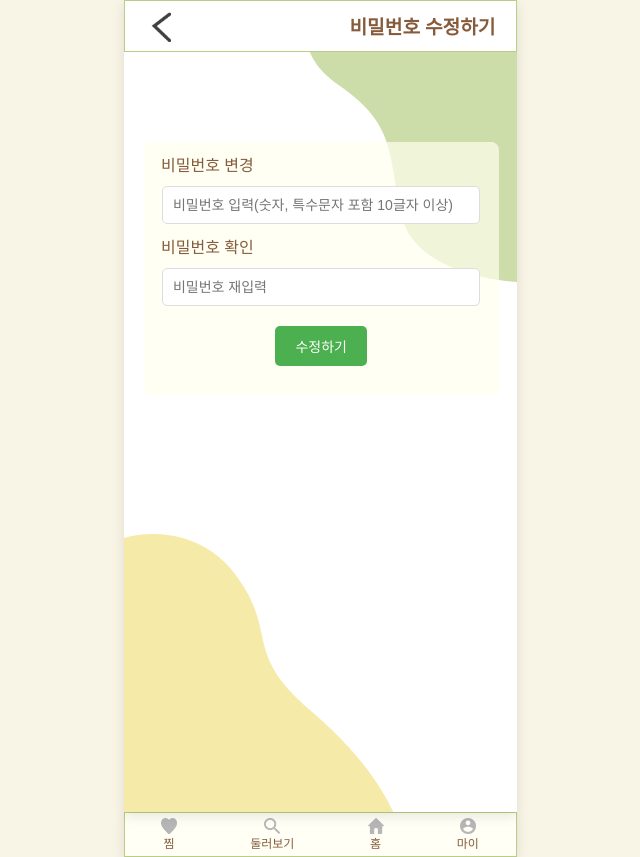
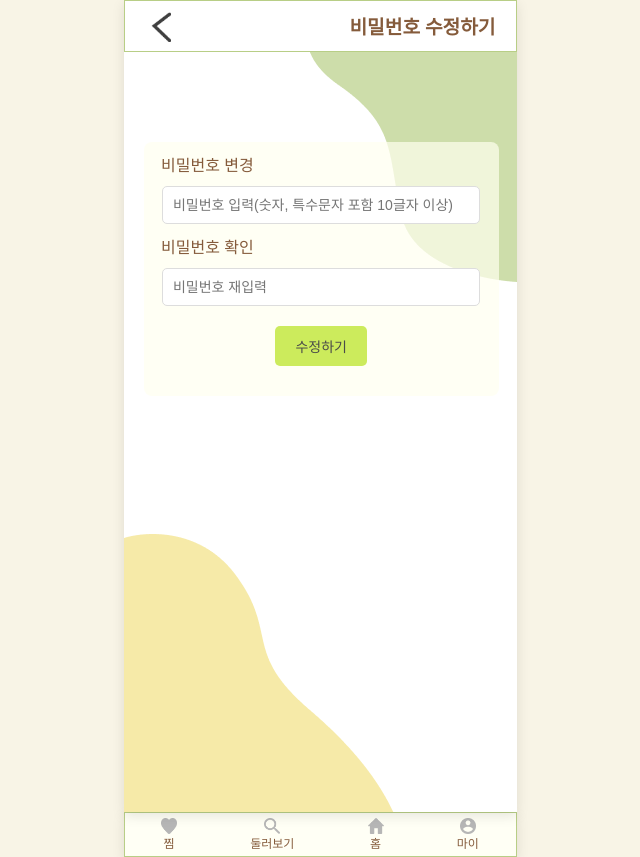
Before and after one commit to chaeliwon/Wepet, a React (Create React App) app in the folder frontend/: page /edit-password in a window 1280 px wide. Shown: the whole page, without its empty margins (320-960 px from the left). Built offline with nearby package versions, Linux system fonts and the light colour scheme; no server answers; a web font is replaced by a local one.

Commit message:
css 수정
css 수정

```diff
--- a/frontend/src/css/EditPassword.css
+++ b/frontend/src/css/EditPassword.css
@@ -1,12 +1,13 @@
 @font-face {
-    font-family: 'Pretendard-Regular';
-    src: url('https://fastly.jsdelivr.net/gh/Project-Noonnu/noonfonts_2107@1.1/Pretendard-Regular.woff') format('woff');
+  font-family: "Pretendard-Regular";
+  src: url("https://fastly.jsdelivr.net/gh/Project-Noonnu/noonfonts_2107@1.1/Pretendard-Regular.woff")
+    format("woff");
   font-weight: 400;
   font-style: normal;
 }
 
 .password-page-background {
-    font-family: 'Pretendard-Regular', sans-serif;
+  font-family: "Pretendard-Regular", sans-serif;
   background-image: url("../assets/background.png"); /* 배경 이미지 경로 */
   background-size: cover; /* 이미지가 화면에 맞게 조정되도록 설정 */
   background-repeat: no-repeat; /* 이미지 반복을 방지 */
@@ -28,7 +29,7 @@
   } */
 
 .password-form {
-    margin-top:70px;
+  margin-top: 70px;
   width: 95%;
   max-width: 400px;
   display: flex;
@@ -39,7 +40,7 @@
 
 .password1-label {
   padding-left: 15px;
-    font-family: 'Pretendard-Regular', sans-serif;
+  font-family: "Pretendard-Regular", sans-serif;
   font-size: 16px;
   color: #855b3b;
   margin-bottom: 10px;
@@ -53,7 +54,6 @@
   position: relative;
   margin-bottom: 10px; /* 입력창 사이 간격 조절 */
 }
-
 
 .password-input-container input {
   width: 95%;
@@ -84,8 +84,8 @@
 .password1-submit-btn {
   margin-top: 10px;
   padding: 10px 20px;
-    background-color: #4CAF50;
-    color: white;
+  background-color: #cceb5c;
+  color: #4a4a4a;
   font-size: 14px;
   border: none;
   border-radius: 5px;
--- a/frontend/src/css/EditProfileForm.css
+++ b/frontend/src/css/EditProfileForm.css
@@ -69,8 +69,8 @@
   width: 100px;
   height: 37px;
   font-size: 13px;
-  background-color: #4caf50;
-  color: white;
+  background-color: #cceb5c;
+  color: #4a4a4a;
   border: none;
   border-radius: 5px;
   padding: 5px 15px;
--- a/frontend/src/css/petDetail.css
+++ b/frontend/src/css/petDetail.css
@@ -28,7 +28,7 @@
   gap: 5px;
   display: inline-flex;
   align-items: center;
-  margin-top: 20px;
+  margin-top: 35px;
   border-radius: 15px;
 }
 .detailProfilBox {
@@ -124,7 +124,7 @@
   display: flex;
   margin-left: 26px;
   margin-top: 30px;
-  color: #b38c6e;
+  color: #4a4a4a;
   margin-bottom: 20px;
 }
 #app {
```
Lines whose indentation alone changed are shown as unchanged.
